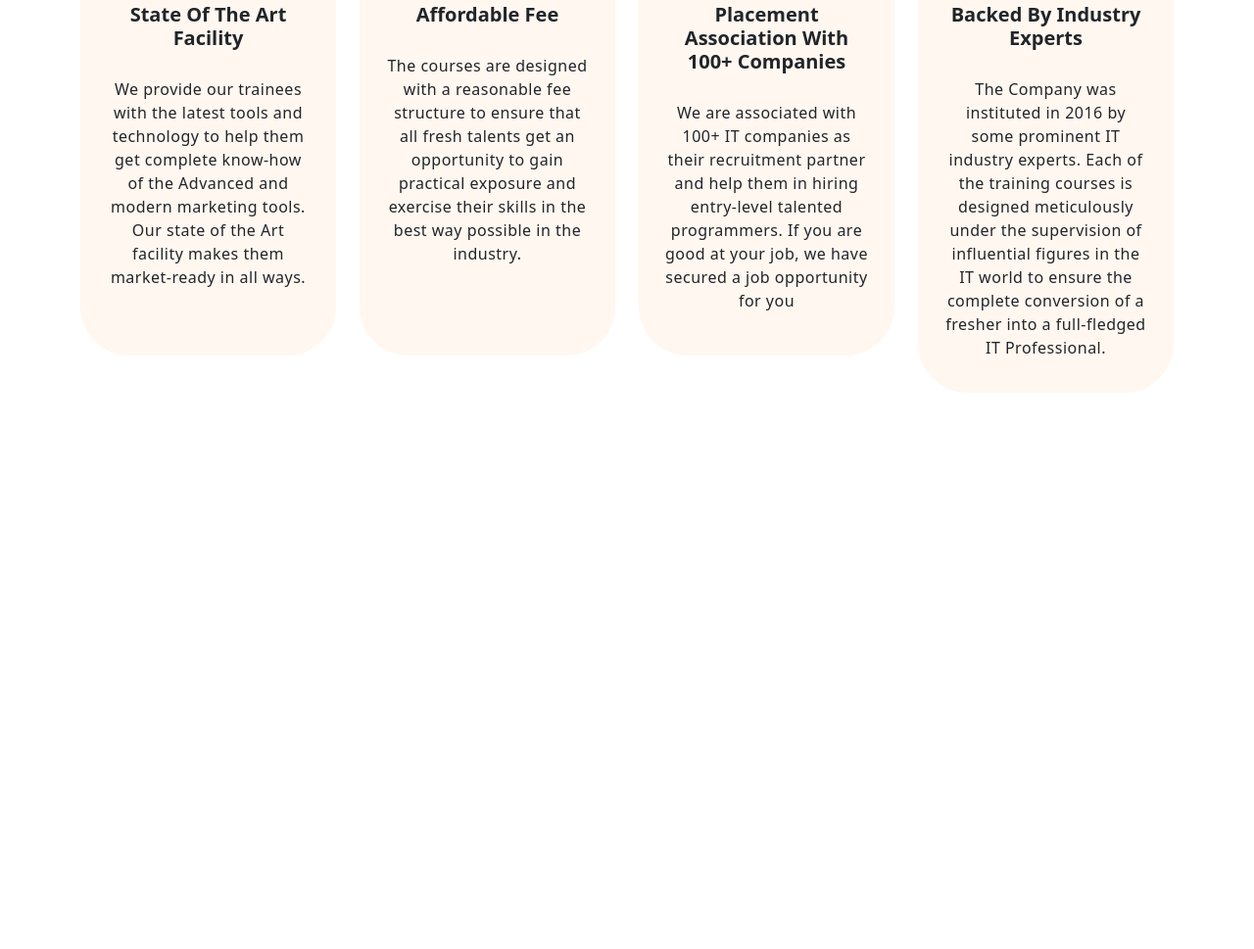
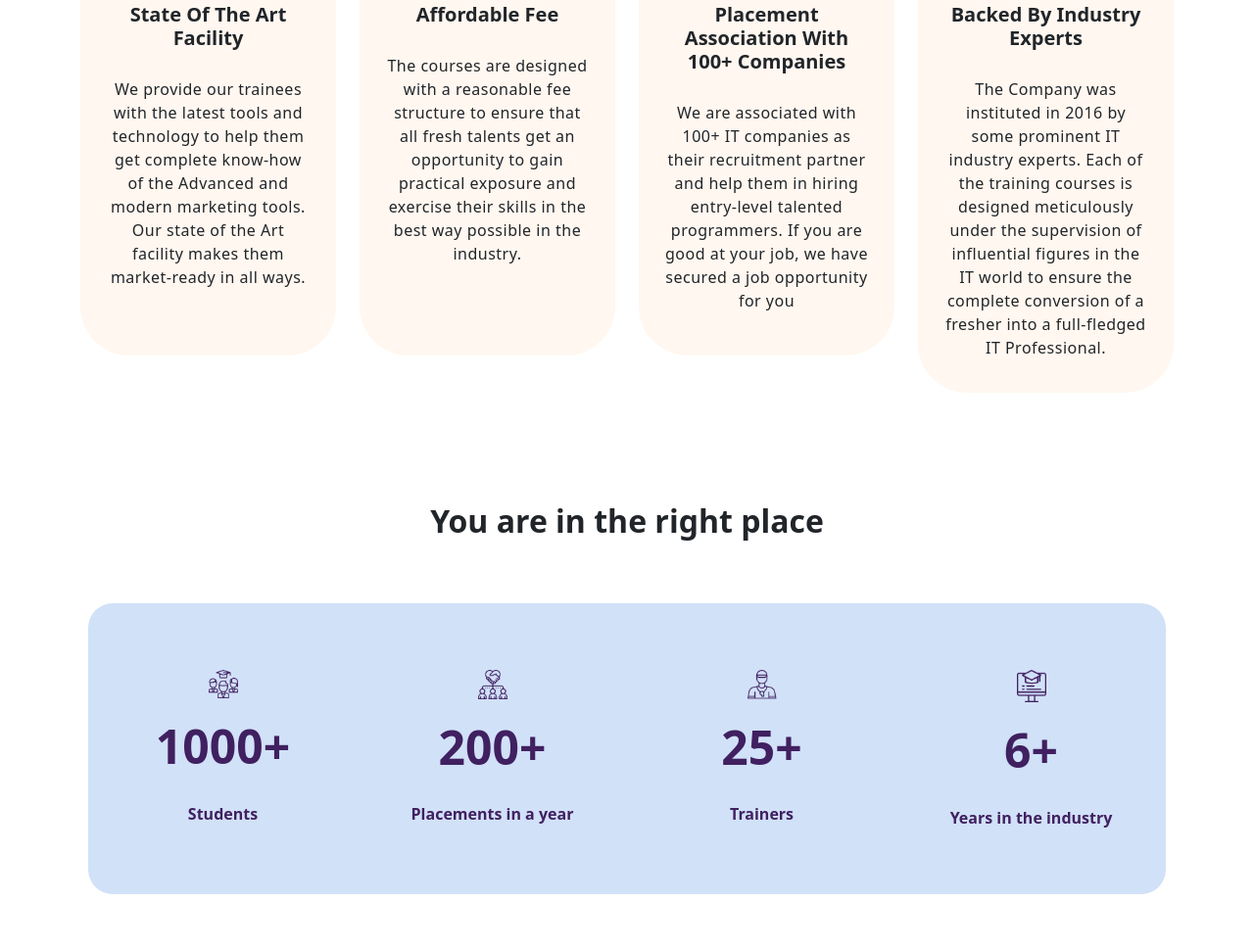
Before and after one commit to RijoKsd/Futura-Labs-Website, a website: page index.html in a window 1280 px wide. Shown: the part 2267-3236 px from the top of the page at 98% size. Before the commit the page ends 2732 px from the top, so only its background shows below. Drawn offline with Linux system fonts and the light colour scheme.

Commit message:
Add you ar in the right place section

```diff
--- a/assets/scss/custom.scss
+++ b/assets/scss/custom.scss
@@ -177,3 +177,33 @@ section {
   }
 
 }
+
+
+//  place section
+
+section{
+  &.place{
+    .place-container{
+
+          background: #D1E1F8;
+          padding: 68px 0 50px;
+          border-radius: 25px;
+          .place-card{
+            display: flex;
+            flex-direction: column;
+            align-items: center;
+            gap: 20px;
+            justify-content: center;
+            img{
+
+              width: 30px;
+            }
+
+            h4,p{
+              color:#402060;
+            }
+          }
+
+    }
+  }
+}
--- a/index.html
+++ b/index.html
@@ -254,7 +254,8 @@
                                         <img src="./assets/images/company.png" class="img-fluid" alt="choose-icon"
                                             width="100" height="100">
                                     </div>
-                                    <h4 class="fw-semibold fs-5 text-capitalize">Placement Association with 100+ Companies</h4>
+                                    <h4 class="fw-semibold fs-5 text-capitalize">Placement Association with 100+
+                                        Companies</h4>
                                     <p class="fw-normal">We are associated with 100+ IT companies as their recruitment
                                         partner and help them in hiring
                                         entry-level talented programmers. If you are good at your job, we have secured a
@@ -269,9 +270,12 @@
                                             width="100" height="100">
                                     </div>
                                     <h4 class="fw-semibold fs-5 text-capitalize">Backed by Industry Experts</h4>
-                                    <p class="fw-normal ">The Company was instituted in 2016 by some prominent IT industry experts. Each of the training
-                                        courses is designed meticulously under the supervision of influential figures in the IT world to
-                                        ensure the complete conversion of a fresher into a full-fledged IT Professional.</p>
+                                    <p class="fw-normal ">The Company was instituted in 2016 by some prominent IT
+                                        industry experts. Each of the training
+                                        courses is designed meticulously under the supervision of influential figures in
+                                        the IT world to
+                                        ensure the complete conversion of a fresher into a full-fledged IT Professional.
+                                    </p>
                                 </div>
                             </div>
                         </div>
@@ -280,6 +284,57 @@
             </div>
         </section>
 
+        <!-- right place -->
+
+        <section class="place">
+            <div class="container py-5">
+                <div class="row">
+                    <div class="col-12">
+                        <h2 class="display- text-center fw-bold pb-5">You are in the right place</h2>
+                    </div>
+                    <div class="col-12">
+                        <div class="row place-container m-2 ">
+                            <div class="col-lg-3 col-md-6 col-12">
+                                <div class="place-card">
+                                    <div class="place-icon">
+                                        <img src="./assets/images/Students.png" class="img-fluid" alt="place-icon">
+                                    </div>
+                                    <h4 class="fw-bold display-5">1000+</h4>
+                                    <p class="fw-semibold">Students </p>
+                                </div>
+                            </div>
+
+                            <div class="col-lg-3 col-md-6 col-12">
+                                <div class="place-card">
+                                    <div class="place-icon">
+                                        <img src="./assets/images/Placements-in-a-year.png" class="img-fluid" alt="place-icon">
+                                    </div>
+                                    <h4 class="fw-bold display-5">200+</h4>
+                                    <p class="fw-semibold">Placements in a year </p>
+                                </div>
+                            </div>
+
+                            <div class="col-lg-3 col-md-6 col-12">
+                                <div class="place-card">
+                                    <div class="place-icon">
+                                        <img src="./assets/images/trainess.png" class="img-fluid" alt="place-icon">
+                                    </div>
+                                    <h4 class="fw-bold display-5">25+</h4>
+                                    <p class="fw-semibold">Trainers </p>
+                                </div>
+                            </div>
+
+                            <div class="col-lg-3 col-md-6 col-12">
+                                <div class="place-card">
+                                    <div class="place-icon">
+                                        <img src="./assets/images/Courses.png" class="img-fluid" alt="place-icon">
+                                    </div>
+                                    <h4 class="fw-bold display-5">6+</h4>
+                                    <p class="fw-semibold">Years in the industry </p>
+                                </div>
+                            </div>
+                        </div>
+        </section>
 
 
         <script src="./assets/js/bootstrap.bundle.min.js"></script>
```
Also changed, not shown: assets/scss/custom.css, 1 other file.
